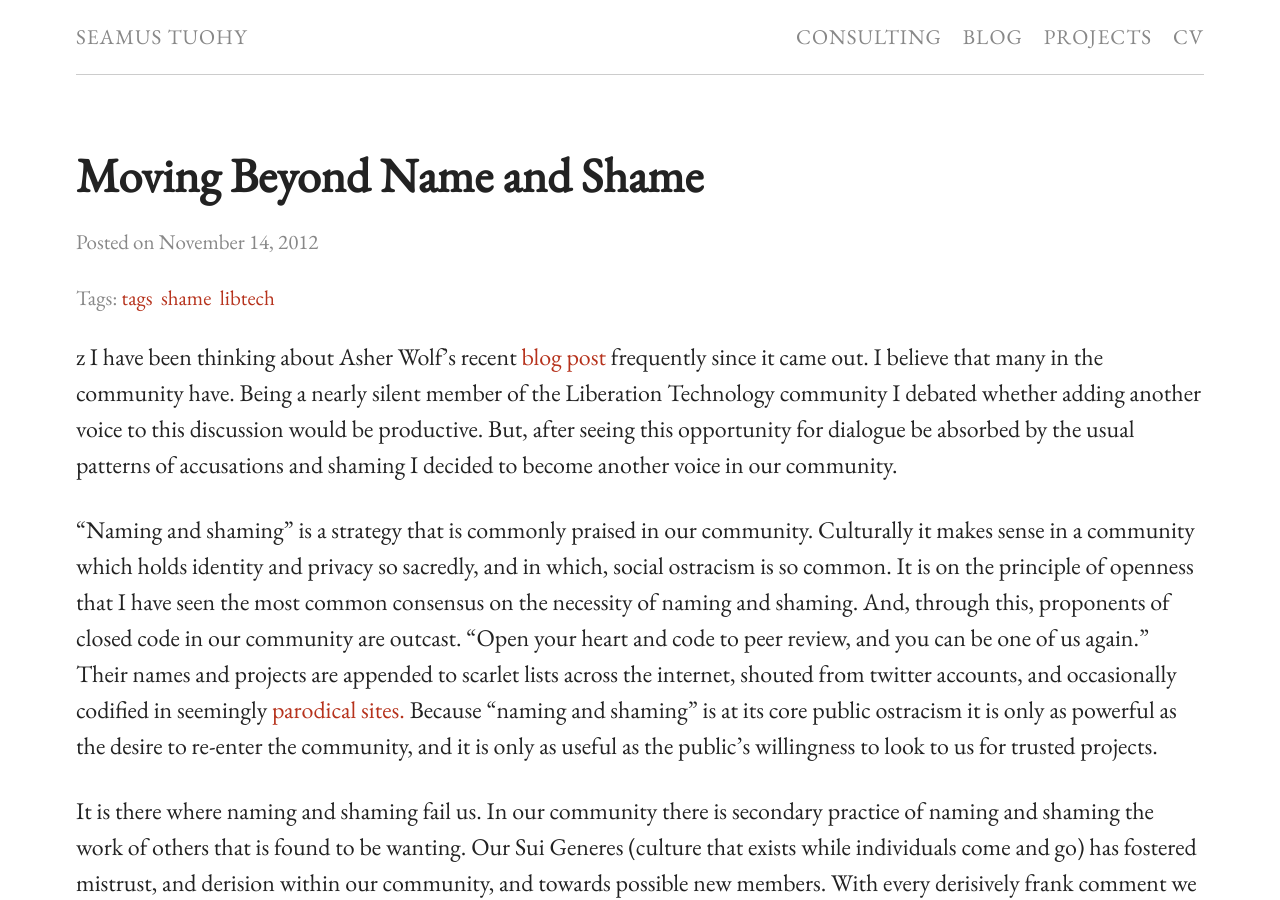
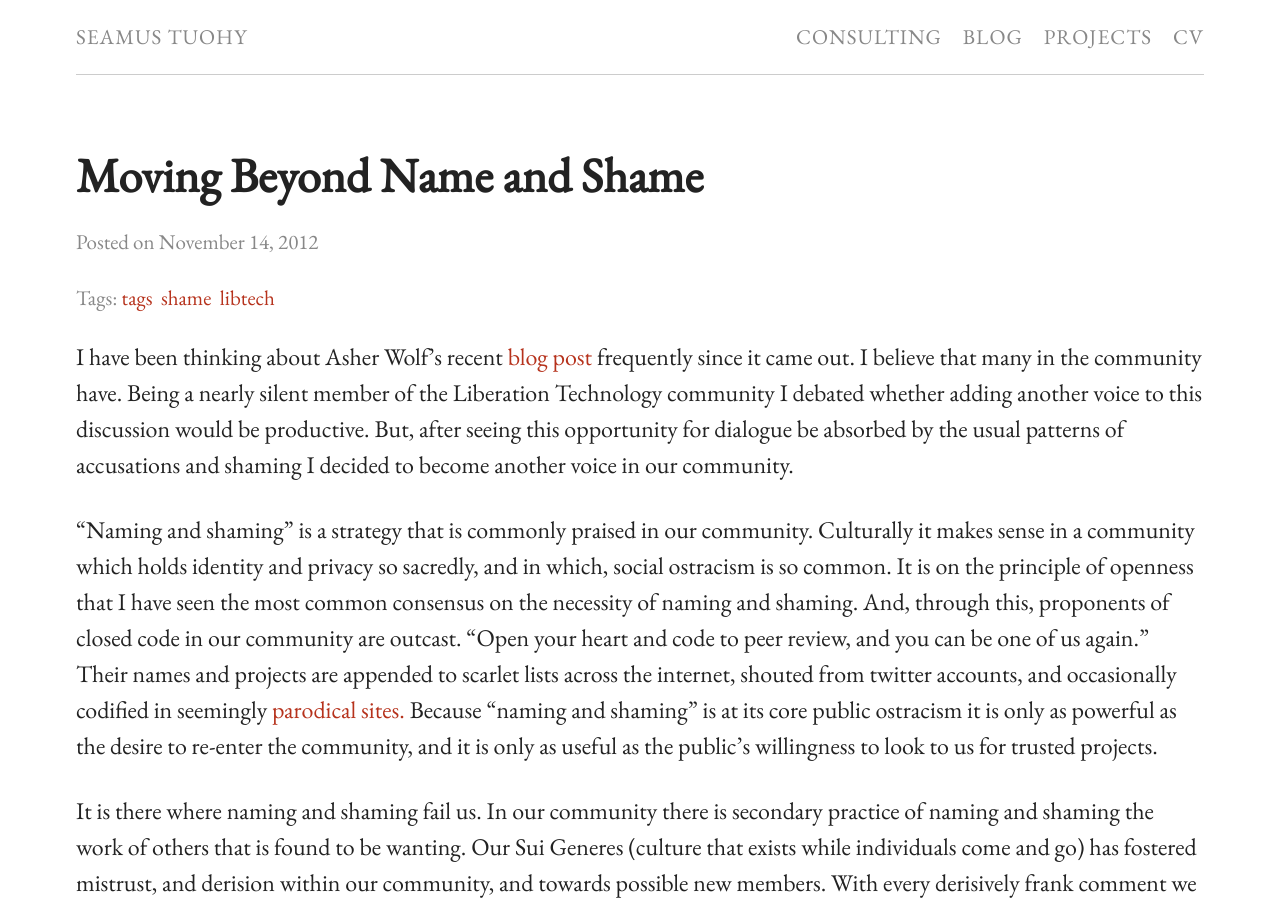
Before and after one commit to seamustuohy/seamustuohy.github.io, a Jekyll site: the page built from _posts/2013-01-16-moving-beyond-name-and-shame.md, in a window 1280 px wide and 900 px high. Built offline with Jekyll 4.4.1, drawn with Linux system fonts in a browser that asks for light colours; part of the change alters nothing that is shown.

```diff
--- a/_posts/2013-01-16-moving-beyond-name-and-shame.md
+++ b/_posts/2013-01-16-moving-beyond-name-and-shame.md
@@ -6,8 +6,10 @@ date: 2012-11-14
 post_author: Seamus Tuohy
 lang: en
 ---
-z
+
 I have been thinking about Asher Wolf's recent [blog post](http://asherwolf.net/dear-hacker-community-we-need-to-talk/101/) frequently since it came out. I believe that many in the community have. Being a nearly silent member of the Liberation Technology community I debated whether adding another voice to this discussion would be productive. But, after seeing this opportunity for dialogue be absorbed by the usual patterns of accusations and shaming I decided to become another voice in our community.
+
+<!--more-->
 
 “Naming and shaming” is a strategy that is commonly praised in our community. Culturally it makes sense in a community which holds identity and privacy so sacredly, and in which, social ostracism is so common. It is on the principle of openness that I have seen the most common consensus on the necessity of naming and shaming. And, through this, proponents of closed code in our community are outcast. "Open your heart and code to peer review, and you can be one of us again." Their names and projects are appended to scarlet lists across the internet, shouted from twitter accounts, and occasionally codified in seemingly [parodical sites.](http://issilentcircleopensourceyet.com/) Because “naming and shaming” is at its core public ostracism it is only as powerful as the desire to re-enter the community, and it is only as useful as the public's willingness to look to us for trusted projects.
 
```
